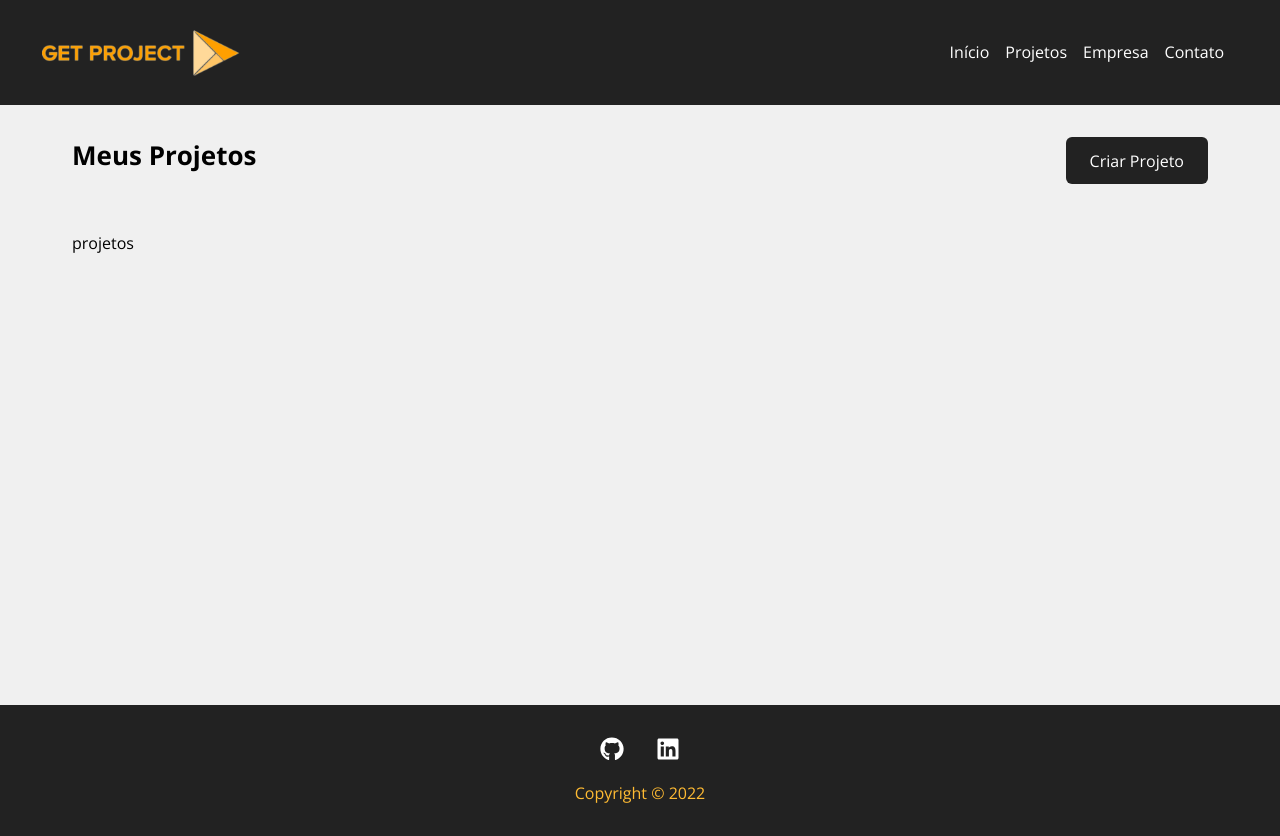
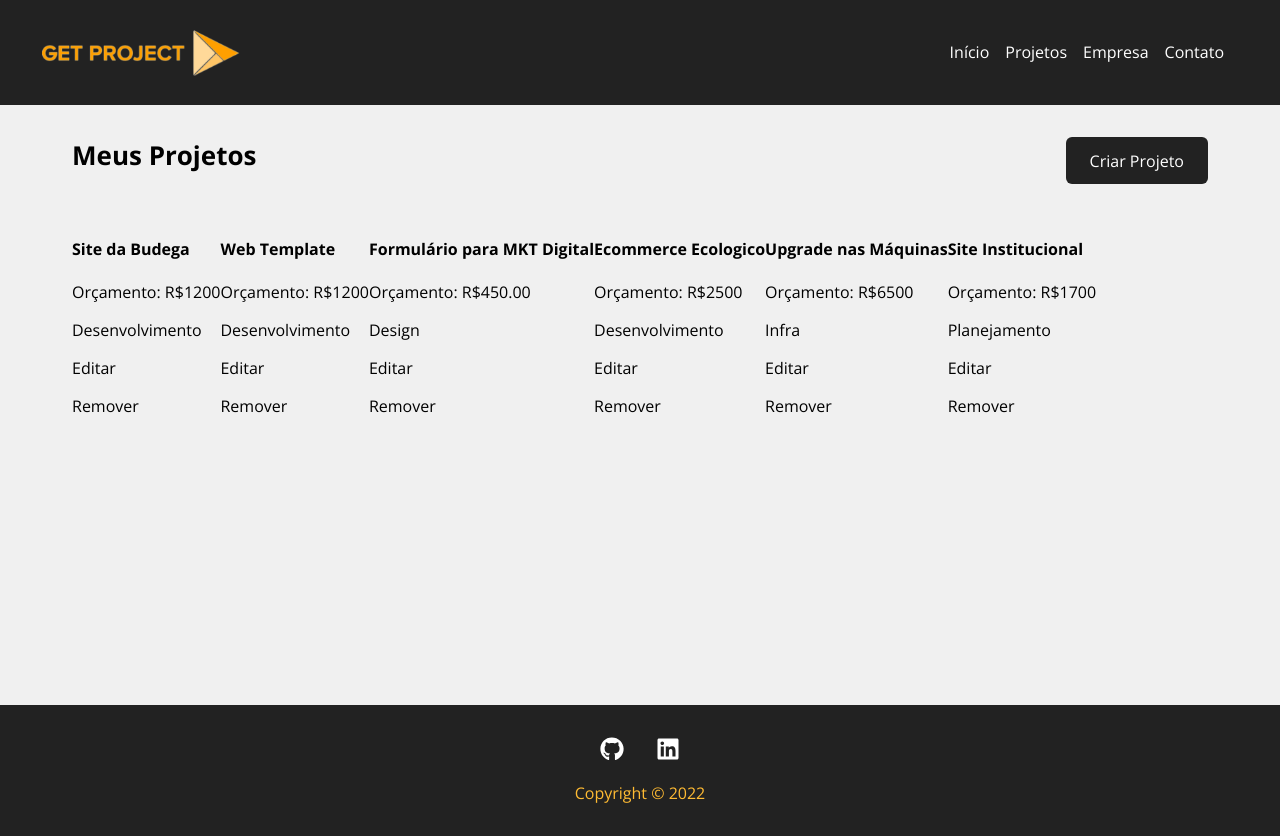
Before and after one commit to paulpessoa/get-project, a React (Create React App) app: page /projects in a window 1280 px wide. Built offline with nearby package versions, Linux system fonts and the light colour scheme; data requests are answered from the project's data file.

Commit message:
estrutura project card component

```diff
--- a/db.json
+++ b/db.json
@@ -2,6 +2,17 @@
   "projects": [
     {
       "name": "Site da Budega",
+      "budget": "1200",
+      "category": {
+        "id": "1",
+        "name": "Desenvolvimento"
+      },
+      "cost": 0,
+      "services": [],
+      "id": 1
+    },
+    {
+      "name": "Web Template",
       "budget": "1200",
       "category": {
         "id": "2",
@@ -12,75 +23,48 @@
       "id": 1
     },
     {
+      "name": "Formulário para MKT Digital",
+      "budget": "450.00",
+      "category": {
+        "id": "3",
+        "name": "Design"
+      },
       "cost": 0,
       "services": [],
       "id": 2
     },
     {
+      "name": "Ecommerce Ecologico",
+      "budget": "2500",
+      "category": {
+        "id": "2",
+        "name": "Desenvolvimento"
+      },
       "cost": 0,
       "services": [],
       "id": 3
     },
     {
+      "name": "Upgrade nas Máquinas",
+      "budget": "6500",
+      "category": {
+        "id": "1",
+        "name": "Infra"
+      },
       "cost": 0,
       "services": [],
       "id": 4
     },
     {
+      "name": "Site Institucional",
+      "budget": "1700",
+      "category": {
+        "id": "4",
+        "name": "Planejamento"
+      },
       "cost": 0,
       "services": [],
       "id": 5
-    },
-    {
-      "cost": 0,
-      "services": [],
-      "id": 6
-    },
-    {
-      "cost": 0,
-      "services": [],
-      "id": 7
-    },
-    {
-      "cost": 0,
-      "services": [],
-      "id": 8
-    },
-    {
-      "cost": 0,
-      "services": [],
-      "id": 9
-    },
-    {
-      "cost": 0,
-      "services": [],
-      "id": 10
-    },
-    {
-      "cost": 0,
-      "services": [],
-      "id": 11
-    },
-    {
-      "category": {
-        "id": "3",
-        "name": "Design"
-      },
-      "name": "ghmvb",
-      "budget": "546546",
-      "cost": 0,
-      "services": [],
-      "id": 12
-    },
-    {
-      "category": {
-        "id": "2",
-        "name": "Desenvolvimento"
-      },
-      "budget": "4551",
-      "cost": 0,
-      "services": [],
-      "id": 13
     }
   ],
   "categories": [
--- a/src/components/pages/Projects.js
+++ b/src/components/pages/Projects.js
@@ -1,15 +1,37 @@
 import Message from "../layout/Message";
 import { useLocation } from "react-router-dom";
+import { useState, useEffect } from "react";
+
 import styles from './Projects.module.css'
 import Container from '../layout/Container';
 import LinkButton from "../layout/LinkButton";
+import ProjectCard from "../project/ProjectCard";
+
 
 function Projects () {
+    const [projects, setProjects] = useState ([])
+
     const location = useLocation()
     let message = ''
     if(location.state) {
          message = location.state.message
     }
+
+    useEffect(() => {
+        fetch('http://localhost:5000/projects', {
+            method: 'GET',
+            header: {
+                'Content-tType': 'application/json',
+            },
+        })
+        .then((resp) => resp.json())
+        .then((data) => {
+            console.log(data)
+            setProjects(data)
+        })
+        .catch((err) => console.log(err))
+    }, [])
+
 
     return (
         <div className={styles.project_container}>
@@ -21,8 +43,19 @@ function Projects () {
 
 
             <Container customClass="start">
-                <p>projetos</p>
+                {projects.length > 0 &&
+                projects.map((project) =>
+                <ProjectCard
+                id={project.id}
+                name={project.name}
+                budget={project.budget}
+                key={project.category.id}
+                category={project.category.name}
+
+
+                />)}
             </Container>
+
         </div>
     )
 }
--- /dev/null
+++ b/src/components/project/ProjectCard.js
@@ -0,0 +1,20 @@
+import styles from './ProjectForm.module.css'
+import {BsPencil, BsFillTransFill} from 'react-icons/bs'
+
+
+function ProjectCard ({id, name, budget, category, handleRemove}) {
+    return (
+   <div>
+
+       <h4>{name}</h4>
+       <p><span>Orçamento:</span> R${budget}</p>
+       <p><span></span> {category}</p>
+        <div>
+            <p>Editar</p>
+            <p>Remover</p>
+        </div>
+   </div>
+    )
+}
+
+export default ProjectCard
```
Also changed, not shown: 1 other file (tests, documents, lock files or other folders).
